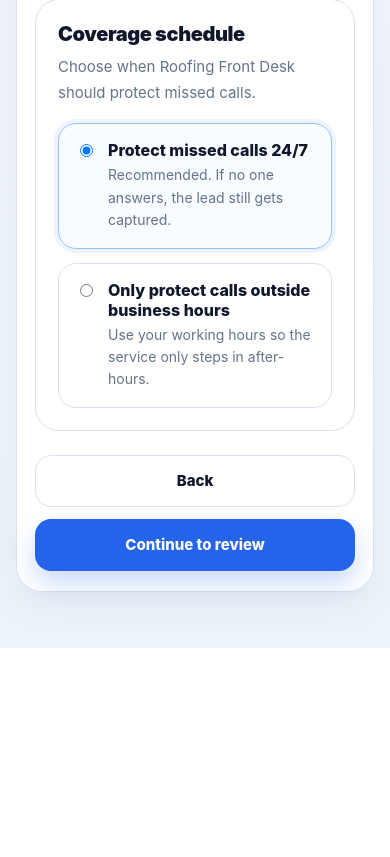
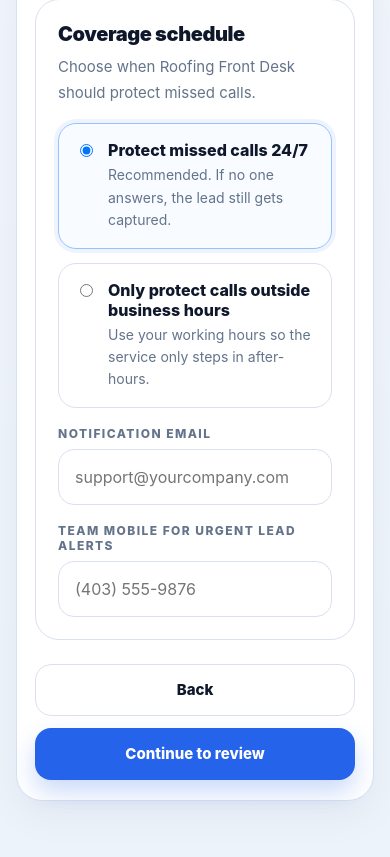
Before and after one commit to ahmedezeldin/roofing-mvp, a FastAPI app: page /onboarding/phone-setup in a window 390 px wide. Shown: the part 776-1633 px from the top of the page. Before the commit the page ends 1424 px from the top, so only its background shows below. Run offline with FastAPI, Linux system fonts and the light colour scheme; parts of the project's set-up code (start-up, migrations or seed data) failed here and were passed over.

Commit message:
Update phone_setup.html

```diff
--- a/app/templates/onboarding/phone_setup.html
+++ b/app/templates/onboarding/phone_setup.html
@@ -43,7 +43,7 @@
       We’ll connect a number and make sure missed callers get a text back the way you want.
     </p>
 
-    <form action="/onboarding/review" method="post" class="phone-setup-form">
+    <form action="/onboarding/phone-setup" method="post" class="phone-setup-form">
       <input type="hidden" name="plan" value="{{ plan }}">
 
       <div class="phone-setup-grid">
@@ -56,8 +56,12 @@
           <div class="form-group">
             <label for="phone_mode">How do you want to start?</label>
             <select id="phone_mode" name="phone_mode">
-              <option value="existing">Use my existing business number</option>
-              <option value="new">Get me a new number</option>
+              <option value="existing" {% if phone_setup_data.phone_mode == "existing" %}selected{% endif %}>
+                Use my existing business number
+              </option>
+              <option value="new" {% if phone_setup_data.phone_mode == "new" %}selected{% endif %}>
+                Get me a new number
+              </option>
             </select>
           </div>
 
@@ -69,6 +73,7 @@
                 type="tel"
                 name="business_phone"
                 placeholder="(403) 555-1234"
+                value="{{ phone_setup_data.business_phone }}"
               >
             </div>
           </div>
@@ -82,6 +87,7 @@
                 name="new_number_area_code"
                 placeholder="403"
                 maxlength="3"
+                value="{{ phone_setup_data.new_number_area_code }}"
               >
             </div>
 
@@ -94,7 +100,12 @@
 
             <div id="available-numbers" class="available-numbers"></div>
 
-            <input type="hidden" name="selected_twilio_number" id="selected_twilio_number">
+            <input
+              type="hidden"
+              name="selected_twilio_number"
+              id="selected_twilio_number"
+              value="{{ phone_setup_data.selected_twilio_number }}"
+            >
           </div>
         </div>
 
@@ -105,8 +116,13 @@
           </p>
 
           <div class="coverage-choice-group">
-            <label class="coverage-choice-card coverage-choice-card-active">
-              <input type="radio" name="coverage_mode" value="always" checked>
+            <label class="coverage-choice-card">
+              <input
+                type="radio"
+                name="coverage_mode"
+                value="always"
+                {% if phone_setup_data.coverage_mode == "always" %}checked{% endif %}
+              >
               <div class="coverage-choice-content">
                 <div class="coverage-choice-title">Protect missed calls 24/7</div>
                 <div class="coverage-choice-text">Recommended. If no one answers, the lead still gets captured.</div>
@@ -114,7 +130,12 @@
             </label>
 
             <label class="coverage-choice-card">
-              <input type="radio" name="coverage_mode" value="after_hours">
+              <input
+                type="radio"
+                name="coverage_mode"
+                value="after_hours"
+                {% if phone_setup_data.coverage_mode == "after_hours" %}checked{% endif %}
+              >
               <div class="coverage-choice-content">
                 <div class="coverage-choice-title">Only protect calls outside business hours</div>
                 <div class="coverage-choice-text">Use your working hours so the service only steps in after-hours.</div>
@@ -126,23 +147,55 @@
             <div class="hours-grid">
               <div class="form-group">
                 <label for="workday_start">Business day starts</label>
-                <input id="workday_start" type="time" name="workday_start">
+                <input
+                  id="workday_start"
+                  type="time"
+                  name="workday_start"
+                  value="{{ phone_setup_data.workday_start }}"
+                >
               </div>
 
               <div class="form-group">
                 <label for="workday_end">Business day ends</label>
-                <input id="workday_end" type="time" name="workday_end">
+                <input
+                  id="workday_end"
+                  type="time"
+                  name="workday_end"
+                  value="{{ phone_setup_data.workday_end }}"
+                >
               </div>
             </div>
 
             <div class="form-group">
               <label for="business_days">Working days</label>
               <select id="business_days" name="business_days">
-                <option value="mon_fri">Monday to Friday</option>
-                <option value="mon_sat">Monday to Saturday</option>
-                <option value="all_week">7 days a week</option>
+                <option value="mon_fri" {% if phone_setup_data.business_days == "mon_fri" %}selected{% endif %}>Monday to Friday</option>
+                <option value="mon_sat" {% if phone_setup_data.business_days == "mon_sat" %}selected{% endif %}>Monday to Saturday</option>
+                <option value="all_week" {% if phone_setup_data.business_days == "all_week" %}selected{% endif %}>7 days a week</option>
               </select>
             </div>
+          </div>
+
+          <div class="form-group top-gap">
+            <label for="notification_email">Notification email</label>
+            <input
+              id="notification_email"
+              type="email"
+              name="notification_email"
+              placeholder="support@yourcompany.com"
+              value="{{ phone_setup_data.notification_email }}"
+            >
+          </div>
+
+          <div class="form-group">
+            <label for="team_mobile">Team mobile for urgent lead alerts</label>
+            <input
+              id="team_mobile"
+              type="tel"
+              name="team_mobile"
+              placeholder="(403) 555-9876"
+              value="{{ phone_setup_data.team_mobile }}"
+            >
           </div>
         </div>
       </div>
@@ -192,7 +245,6 @@
 
     newNumberStatus.textContent = "Finding available numbers...";
     availableNumbersContainer.innerHTML = "";
-    selectedTwilioNumberInput.value = "";
 
     try {
       const response = await fetch(`/api/twilio/available-numbers?area_code=${encodeURIComponent(areaCode)}`);
@@ -210,6 +262,10 @@
         btn.type = "button";
         btn.className = "available-number-card";
         btn.textContent = number;
+
+        if (selectedTwilioNumberInput.value === number) {
+          btn.classList.add("selected");
+        }
 
         btn.addEventListener("click", () => {
           document.querySelectorAll(".available-number-card").forEach(card => {
```
